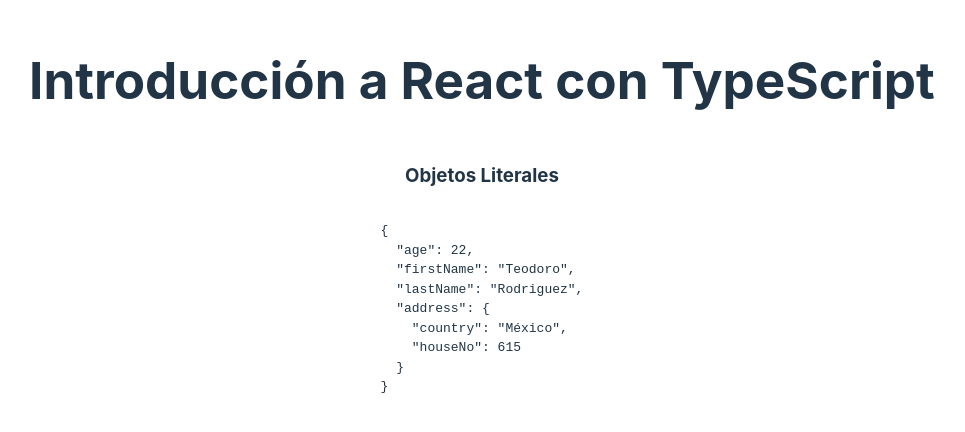
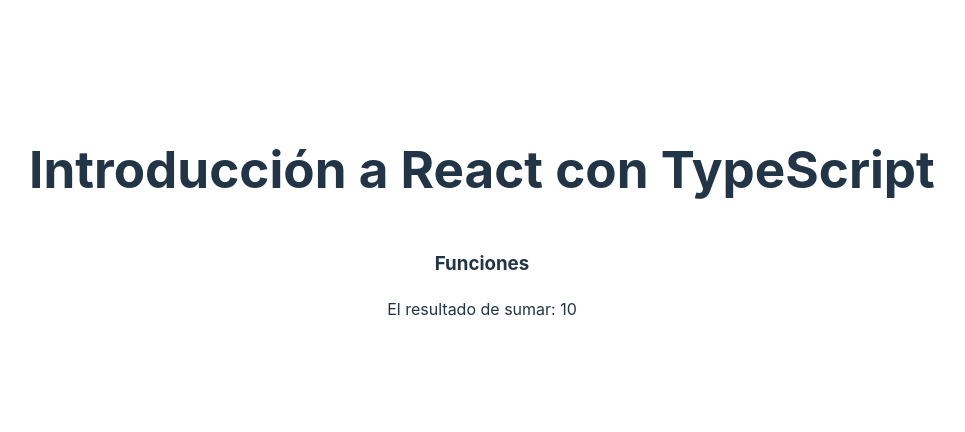
Before and after one commit to teodoro-aguirre/react-bases-ts, a React (Vite) app: page / in a window 1280 px wide. Shown: the part 186-618 px from the top of the page, without its empty margins (158-1123 px from the left). Built offline with nearby package versions, Linux system fonts and the light colour scheme.

Commit message:
Ejemplo de Uso de funciones, retorno y argumentos en TypeScript

```diff
--- a/src/App.tsx
+++ b/src/App.tsx
@@ -1,6 +1,7 @@
 import {
+  BasicFunctions,
   // BasicTypes,
-  ObjectLiterals
+  // ObjectLiterals
 }
   from "./typescript"
 
@@ -11,7 +12,8 @@
       <h1>Introducción a React con TypeScript</h1>
 
       {/* <BasicTypes /> */}
-      <ObjectLiterals />
+      {/* <ObjectLiterals /> */}
+      <BasicFunctions />
     </main>
   )
 }
--- /dev/null
+++ b/src/typescript/BasicFunctions.tsx
@@ -0,0 +1,16 @@
+
+
+export const BasicFunctions = () => {
+
+  const addTwoNumbers = ( a: number, b:number):number => {
+    return a + b;
+  }
+
+
+  return (
+    <>
+      <h3>Funciones</h3>
+      <span>El resultado de sumar: { addTwoNumbers(2, 8)}</span>
+    </>
+  )
+}
--- a/src/typescript/index.ts
+++ b/src/typescript/index.ts
@@ -1,2 +1,3 @@
 export * from './BasicTypes';
 export * from './ObjectLiterals';
+export * from './BasicFunctions';
```
